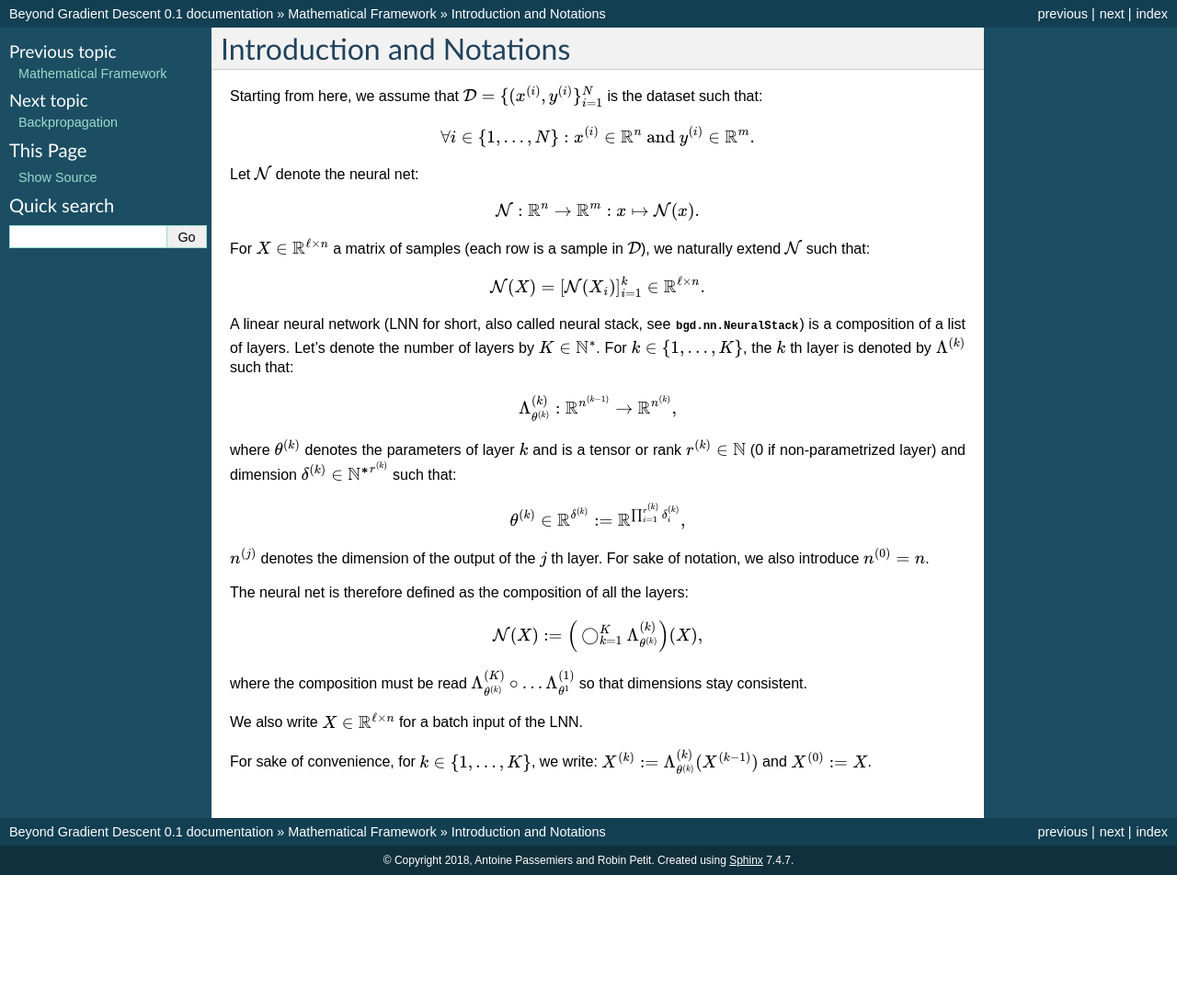
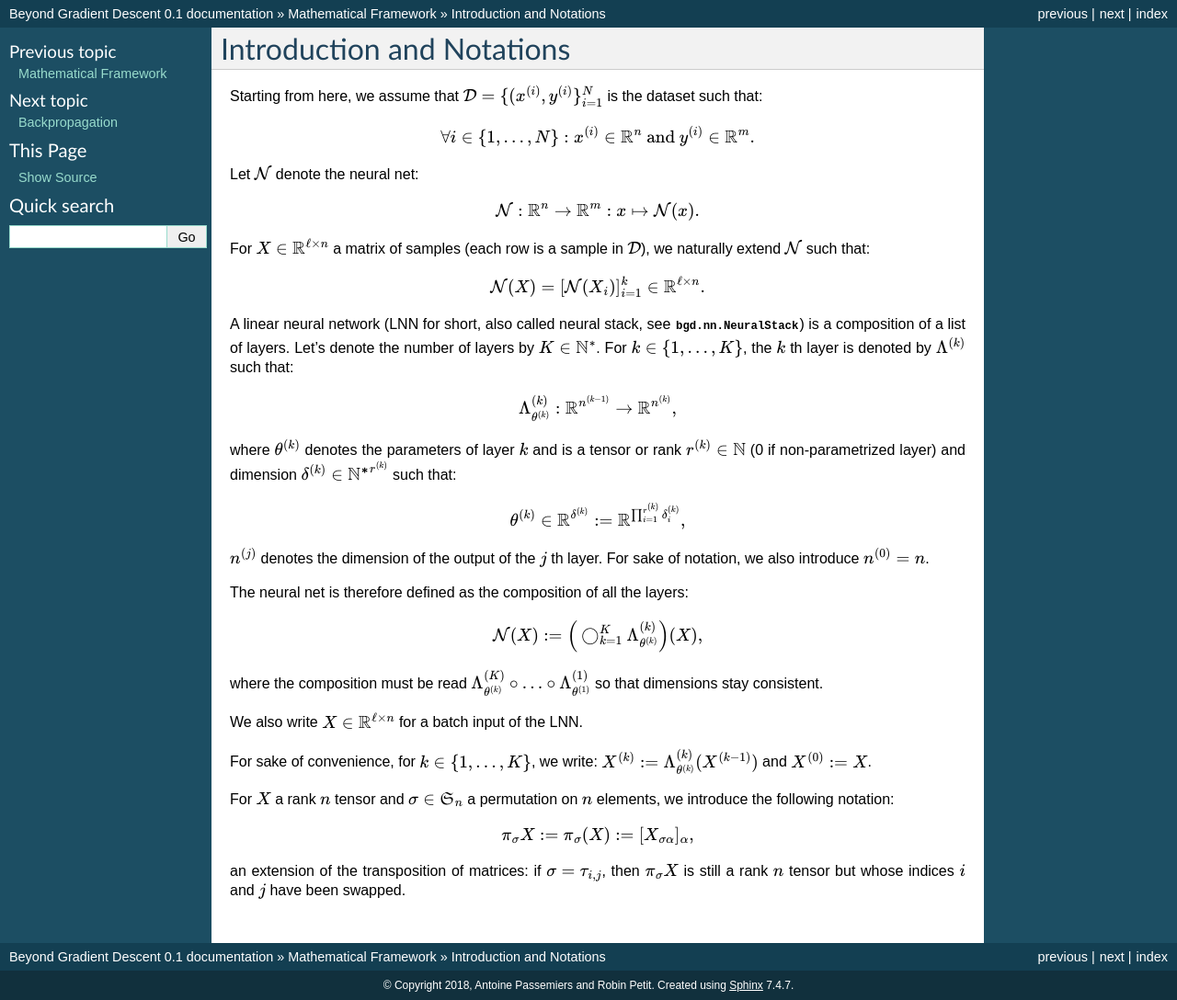
Before and after one commit to AntoinePassemiers/Beyond-Gradient-Descent, a Sphinx documentation site: the page built from doc/source/intro.rst, in a window 1280 px wide. Shown: the whole page at 92% size. Built offline with Sphinx 7.4.7, drawn with Linux system fonts in a browser that asks for light colours; pages that are not in the unit, such as notebooks, are missing from menus; before the commit the page ends 952 px from its top, so only the background shows below that.

```diff
--- a/doc/source/intro.rst
+++ b/doc/source/intro.rst
@@ -47,10 +47,21 @@ The neural net is therefore defined as the composition of all the layers:
 
    \mathcal N(X) := \Big(\bigcirc_{k=1}^K\Lambda_{\theta^{(k)}}^{(k)}\Big)(X),
 
-where the composition must be read :math:`\Lambda^{(K)}_{\theta^{(k)}} \circ \ldots \Lambda^{(1)}_{\theta^{1}}`
+where the composition must be read :math:`\Lambda^{(K)}_{\theta^{(k)}} \circ \ldots \circ \Lambda^{(1)}_{\theta^{(1)}}`
 so that dimensions stay consistent.
 
 We also write :math:`X \in \mathbb R^{\ell \times n}` for a batch input of the LNN.
 
 For sake of convenience, for :math:`k \in \{1, \ldots, K\}`, we write:
 :math:`X^{(k)} := \Lambda_{\theta^{(k)}}^{(k)}(X^{(k-1)})` and :math:`X^{(0)} := X`.
+
+For :math:`X` a rank :math:`n` tensor and :math:`\sigma \in \mathfrak S_n` a permutation on
+:math:`n` elements, we introduce the following notation:
+
+.. math::
+
+   \pi_\sigma X := \pi_\sigma(X) := [X_{\sigma\alpha}]_\alpha,
+
+an extension of the transposition of matrices: if :math:`\sigma = \tau_{i,j}`, then
+:math:`\pi_\sigma X` is still a rank :math:`n` tensor but whose indices :math:`i`
+and :math:`j` have been swapped.
```
Also changed, not shown: doc/source/Conv.rst (added, +102 -0 lines).
